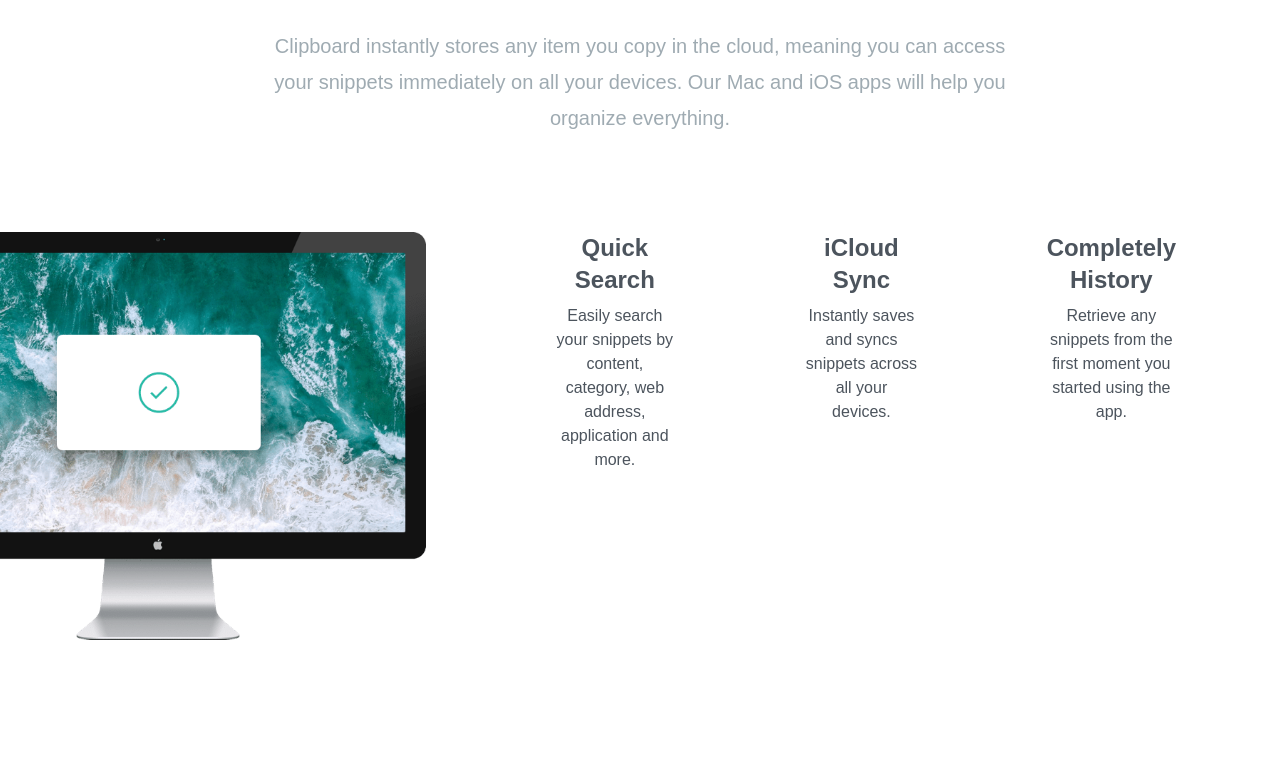
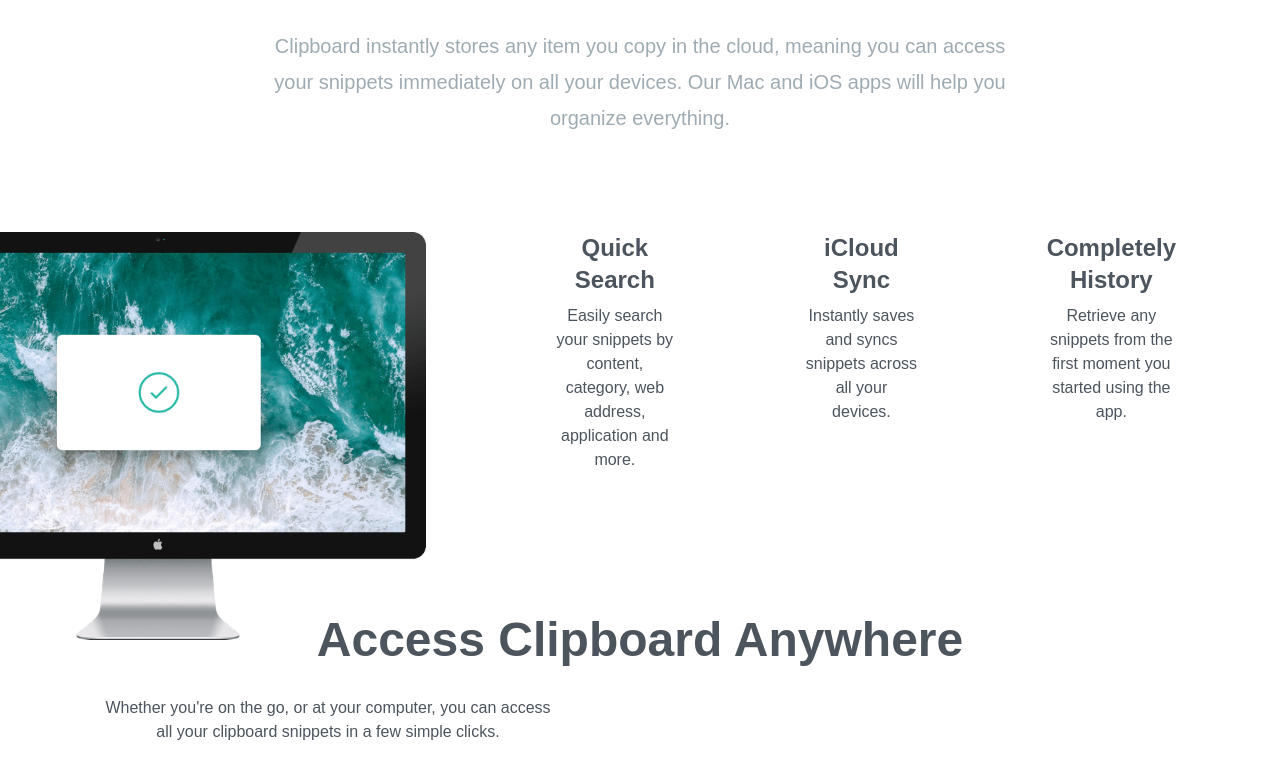
Before and after one commit to IrisKerr/Clipboard-website, a website: page index.html in a window 1280 px wide. Shown: the part 853-1631 px from the top of the page. Before the commit the page ends 1493 px from the top, so only its background shows below. Drawn offline with Linux system fonts and the light colour scheme; a web font is replaced by a local one.

Commit message:
access section

```diff
--- a/index.html
+++ b/index.html
@@ -77,6 +77,17 @@
         </div>
     </div>
 </section>
+<!-- Access Anywhere Section -->
+<section id="access">
+    <div class="section-container my-20">
+        <h3>Access Clipboard Anywhere</h3>
+        <p class="mb-4 max-w-md text-darkGrayishBlue">
+            Whether you're on the go, or at your computer, you can access all your clipboard snippets in a few simple
+            clicks.
+        </p>
+
+    </div>
+</section>
 
 <body>
 
```
